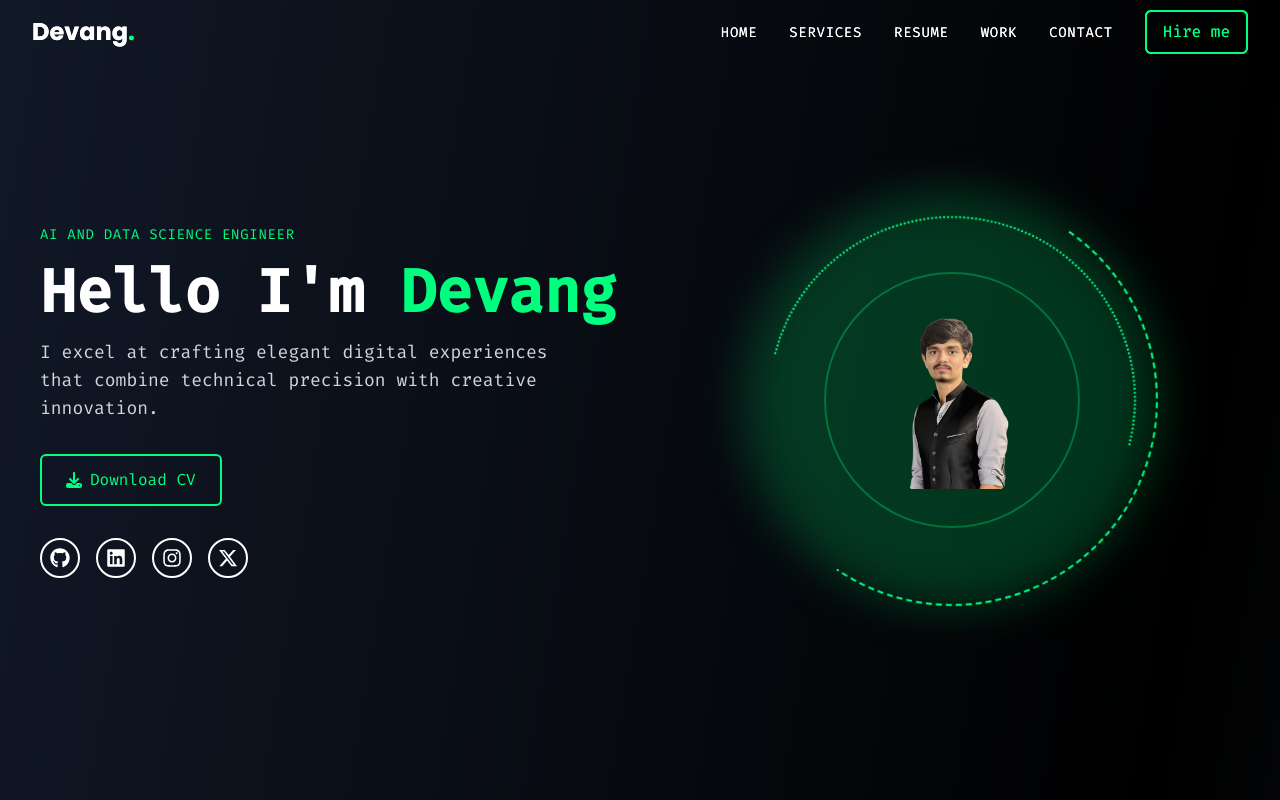
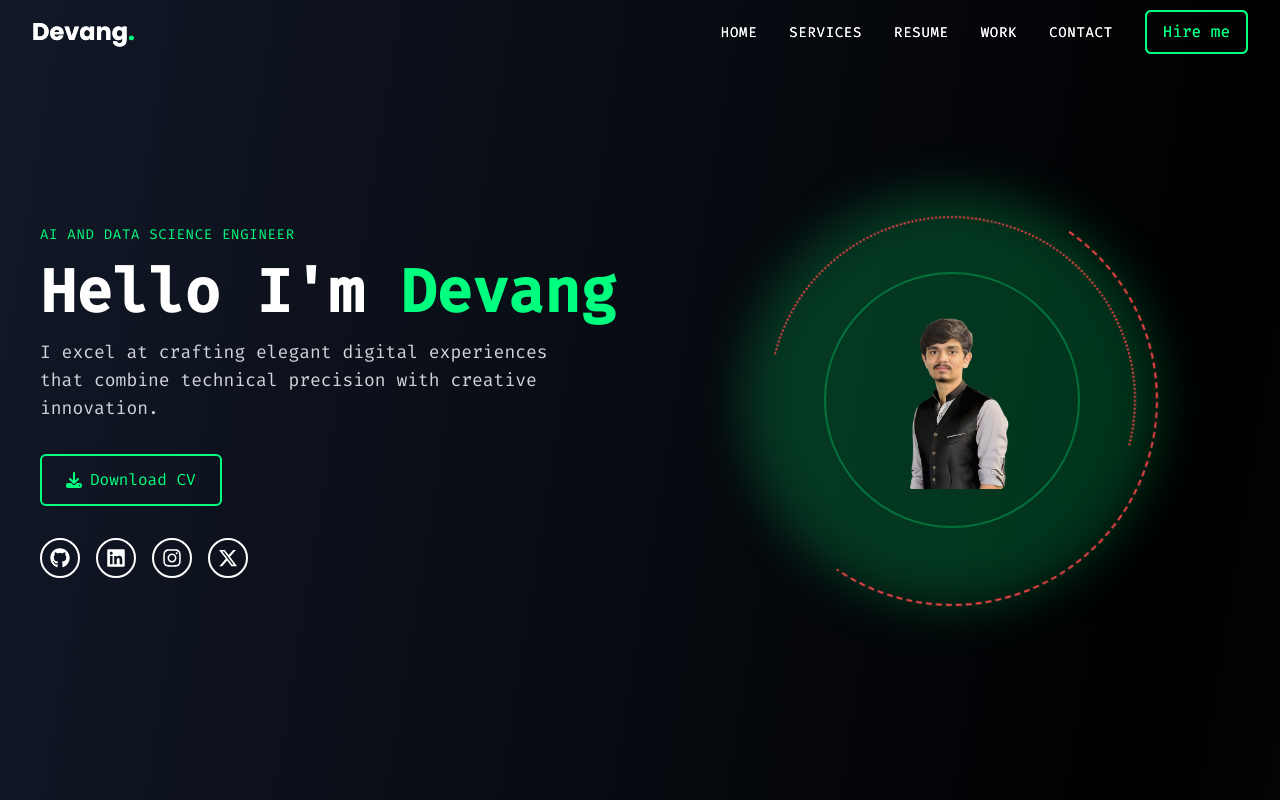
Before and after one commit to OMCHOKSI108/client, a React (Vite) app: page / in a window 1280 px wide. Shown: the top 800 px of the page. Built offline with nearby package versions, Linux system fonts and the light colour scheme.

Commit message:
Update Hero component border colors from green to red for improved visibility

```diff
--- a/src/components/Hero.jsx
+++ b/src/components/Hero.jsx
@@ -128,7 +128,7 @@ const Hero = () => {
               <motion.div
                 animate={{ rotate: 360 }}
                 transition={{ duration: 20, repeat: Infinity, ease: 'linear' }}
-                className="absolute inset-0.5 border-2 border-dashed border-[#00FF7F] rounded-full"
+                className="absolute inset-0.5 border-2 border-dashed border-red-500 rounded-full"
                 style={{
                   clipPath: 'inset(0 0 50% 0)',
                 }}
@@ -138,7 +138,7 @@ const Hero = () => {
               <motion.div
                 animate={{ rotate: -360 }}
                 transition={{ duration: 15, repeat: Infinity, ease: 'linear' }}
-                className="absolute inset-6 border-2 border-dotted border-[#00FF7F] rounded-full"
+                className="absolute inset-6 border-2 border-dotted border-red-500 rounded-full"
                 style={{
                   clipPath: 'inset(50% 0 0 0)',
                 }}
```
